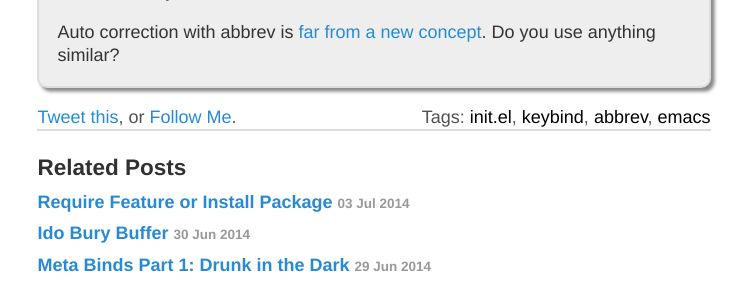
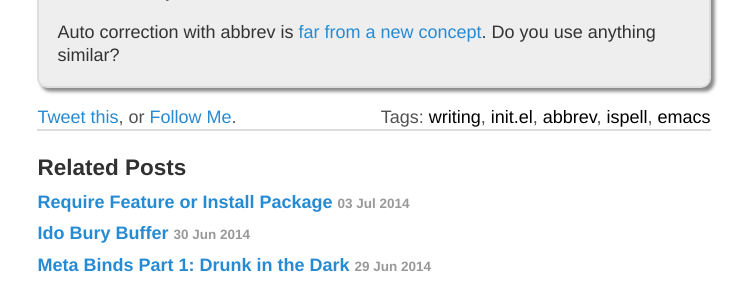
Before and after one commit to Malabarba/EndlessParentheses, a Jekyll site: the page built from _posts/2014-07-05-ispell-and-abbrev-the-perfect-auto-correct.html, in a window 1280 px wide. Shown: the part 999-1299 px from the top of the page, without its empty margins (266-1014 px from the left). Built offline with Jekyll 4.4.1, drawn with Linux system fonts in a browser that asks for light colours; Markdown is read by kramdown in place of the engine named in the settings; comment, search, counter and statistics services are not loaded.

Commit message:
HTML: Change a couple of tags

```diff
--- a/_posts/2014-07-05-ispell-and-abbrev-the-perfect-auto-correct.html
+++ b/_posts/2014-07-05-ispell-and-abbrev-the-perfect-auto-correct.html
@@ -2,7 +2,7 @@
 title: "Ispell and Abbrev, the Perfect Auto-Correct"
 date: 2014-07-05
 layout: post
-tags: init.el keybind abbrev
+tags: writing init.el abbrev ispell
 published: true
 ---
 <p>
```
